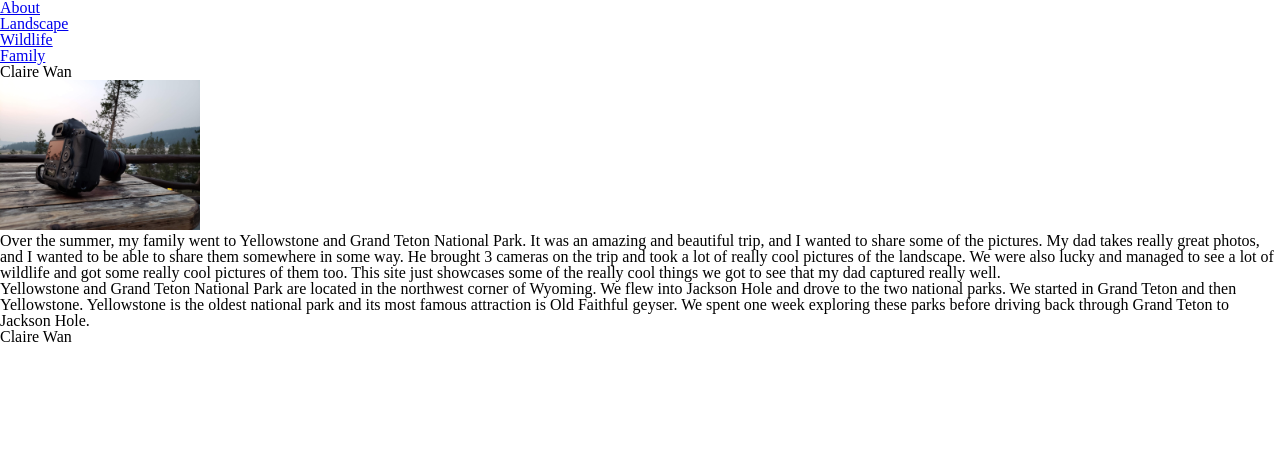
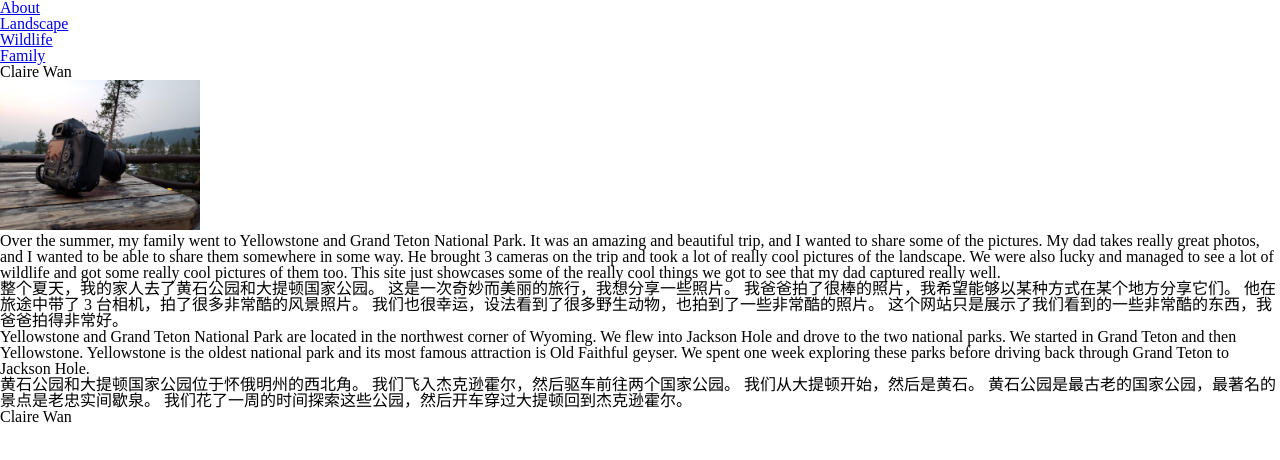
Before and after one commit to clairewn/portfolio-content, a plain HTML site: page index.html in a window 1280 px wide. Drawn offline with Linux system fonts and the light colour scheme.

Commit message:
language

```diff
--- a/index.html
+++ b/index.html
@@ -45,6 +45,14 @@
 			We were also lucky and managed to see a lot of wildlife and got some really cool pictures of them too.
 			This site just showcases some of the really cool things we got to see that my dad captured really well.
 		</p>
+		<p>
+			整个夏天，我的家人去了黄石公园和大提顿国家公园。
+			这是一次奇妙而美丽的旅行，我想分享一些照片。
+			我爸爸拍了很棒的照片，我希望能够以某种方式在某个地方分享它们。
+			他在旅途中带了 3 台相机，拍了很多非常酷的风景照片。
+			我们也很幸运，设法看到了很多野生动物，也拍到了一些非常酷的照片。
+			这个网站只是展示了我们看到的一些非常酷的东西，我爸爸拍得非常好。
+		</p>
 
 		<!-- Make sure your anchor tags have a link (href) and a clickable component -->
 		<p>Yellowstone and Grand Teton National Park are located in the northwest corner of Wyoming.
@@ -53,6 +61,13 @@
 			Yellowstone is the oldest national park and its most famous attraction is Old Faithful geyser.
 			We spent one week exploring these parks before driving back through Grand Teton to Jackson Hole.
         </p>
+		<p>
+			黄石公园和大提顿国家公园位于怀俄明州的西北角。
+			我们飞入杰克逊霍尔，然后驱车前往两个国家公园。
+			我们从大提顿开始，然后是黄石。
+			黄石公园是最古老的国家公园，最著名的景点是老忠实间歇泉。
+			我们花了一周的时间探索这些公园，然后开车穿过大提顿回到杰克逊霍尔。
+		</p>
 	</main>
 
 	<!-- Footer is a sematic tag page that aids readability -->
```
Also changed, not shown: family.html (+12 -0 lines), landscape.html (+7 -0 lines), wildlife.html (+5 -0 lines).
